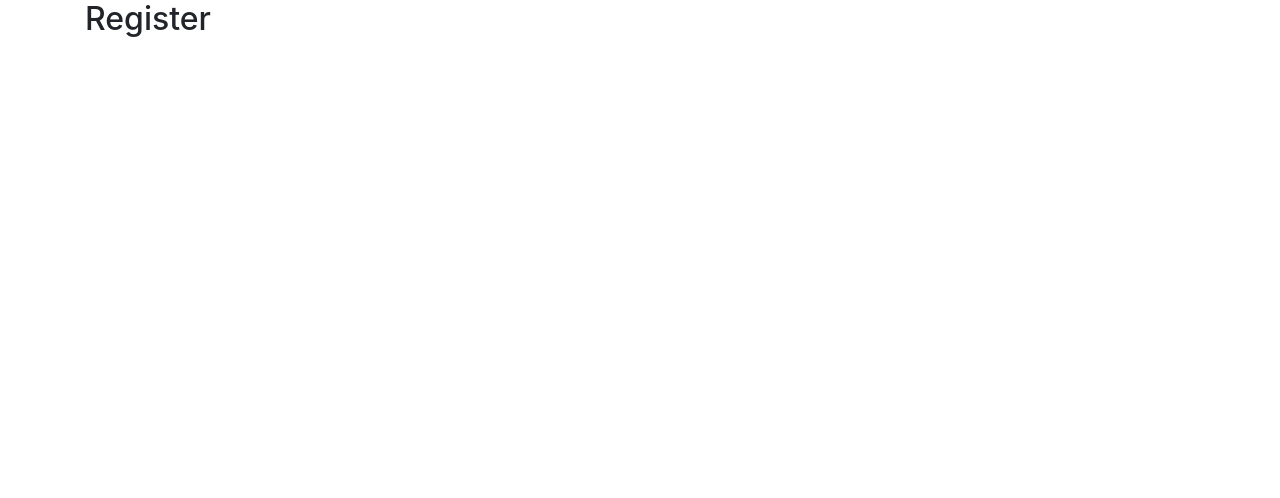
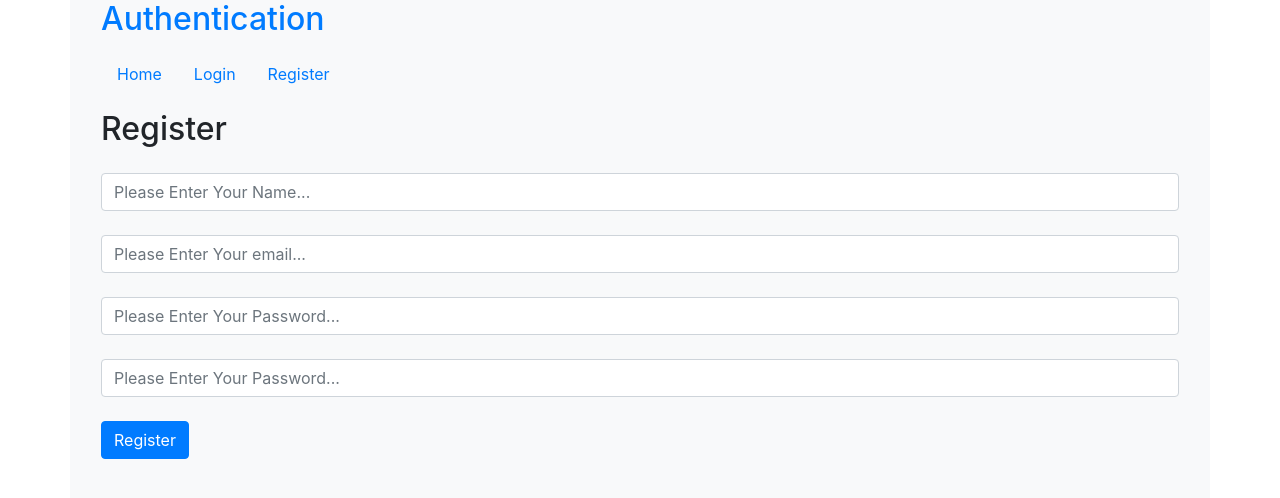
Before and after one commit to RRakib/Authentication-with-MERN-Stack, a React (Create React App) app in the folder client/: page /Register in a window 1280 px wide. Shown: the top 498 px of the page. Built offline with nearby package versions, Linux system fonts and the light colour scheme.

Commit message:
Created Registerd form

```diff
--- a/client/src/App.js
+++ b/client/src/App.js
@@ -8,9 +8,10 @@ class App extends Component {
   render() {
     return (
       <BrowserRouter>
-        <div className="container">
+        <div className="container bg-light pb-5">
+          <h2 className="text-primary ml-3">Authentication</h2>
           <Switch>
-            <Route path="/" exact component={Home} />
+            <Route path="/" exact component={() => <Home nav="nav" />} />
             <Route path="/Login"  component={Login}  />
             <Route path="/Register"  component={Register}  />
           </Switch>
--- a/client/src/Components/Home/Home.js
+++ b/client/src/Components/Home/Home.js
@@ -1,13 +1,14 @@
 import React from "react"
 import { Link } from "react-router-dom"
 
-const Home = () => {
+const Home = (props) => {
     return(
         <div>
-            <h2>Home</h2>
-            <Link to="/">Home</Link>
-            <Link to="/Login">Login</Link>
-            <Link to="/Register">Register</Link>
+            <nav className={props.nav}>
+                <Link to="/" className="nav-link">Home</Link>
+                <Link to="/Login" className="nav-link">Login</Link>
+                <Link to="/Register" className="nav-link">Register</Link>
+            </nav>
         </div>
     )
 }
--- a/client/src/Components/Register/Register.js
+++ b/client/src/Components/Register/Register.js
@@ -1,11 +1,74 @@
-import React from "react"
+import Home from "../Home/Home"
+import React,{Component} from "react"
 
-const Register = () => {
-    return(
-        <div>
-            <h2>Register</h2>
-        </div>
-    )
+class Register extends Component{
+    constructor(props){
+        super(props);
+        this.state = {
+            name : "",
+            email : "",
+            password1 : "",
+            password2 : "",
+        }
+    }
+
+    handleChange = (e) => {
+        const { name , value } = e.target;
+        this.setState({
+            [name] : value
+        })
+    }
+
+
+    render(){
+        return(
+            <div className="m-3 ">
+                <Home nav="nav"/>
+                <h2 className="pt-3 pb-3">Register</h2>
+                <form>
+                    <div className="form-group">
+                        <input
+                            name = "name"
+                            type = "text"
+                            className="form-control"
+                            value = {this.state.name}
+                            onChange = {this.handleChange}
+                            placeholder = "Please Enter Your Name..."
+                        />
+                        <br />
+                        <input
+                            name = "email"
+                            type = "email"
+                            className="form-control"
+                            value = {this.state.email}
+                            onChange = {this.handleChange}
+                            placeholder = "Please Enter Your email..."
+                        />
+                        <br />
+                        <input
+                            type = "password"
+                            name = "password1"
+                            className="form-control"
+                            value = {this.state.password1}
+                            onChange = {this.handleChange}
+                            placeholder = "Please Enter Your Password..."
+                        />
+                        <br />
+                        <input
+                            type = "password"
+                            name = "password2"
+                            className="form-control"
+                            value = {this.state.password2}
+                            onChange = {this.handleChange}
+                            placeholder = "Please Enter Your Password..."
+                        />
+                        <br />
+                        <button className="btn btn-primary" onSubmit={this.handleSubmit}>Register</button>
+                    </div>
+                </form>
+            </div>
+        )
+    }
 }
 
 export default Register
```
